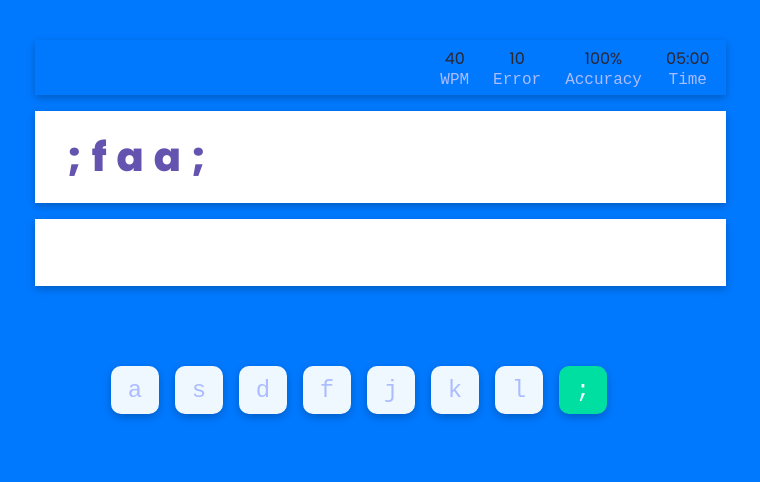
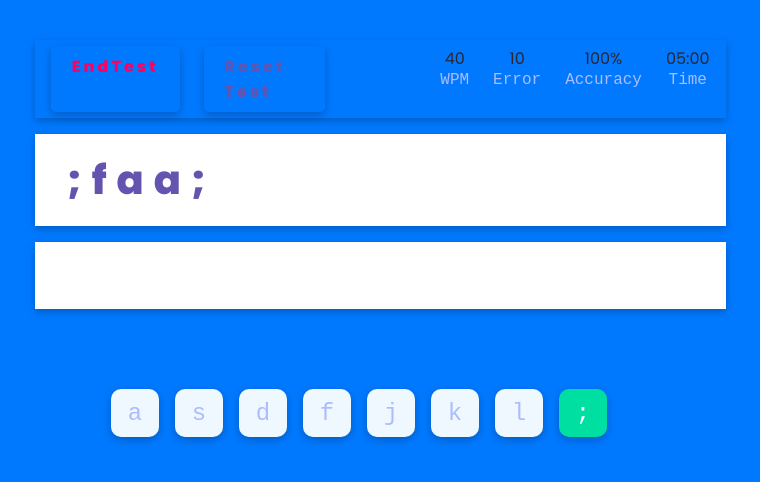
Before and after one commit to rahulkr-dev/touch-typing, a React (Create React App) app: page / in a window 1280 px wide. Shown: the top 482 px of the page, without its empty margins (157-917 px from the left). Built offline with nearby package versions, Linux system fonts and the light colour scheme.

Commit message:
Add reset and endTest funcalities

```diff
--- a/src/app/typingSlice.js
+++ b/src/app/typingSlice.js
@@ -27,14 +27,14 @@ const initialState = {
   displayChar: generateWord(5),
   totalChar: 0,
   typedChar: "",
-  typedCorrectChar:"",
+  typedCorrectChar: "",
   displayKeys: displayKeyArr,
   nextChar: "",
   totalTyped: 0,
   correctTyped: 0,
-  nextCharPointer:0,
-  testStarted:false,
-  totalTime:300
+  nextCharPointer: 0,
+  testStarted: false,
+  totalTime: 300,
 };
 
 export const typingSlice = createSlice({
@@ -61,10 +61,9 @@ export const typingSlice = createSlice({
       //   cheking for correctType
       if (backspace == state.nextChar) {
         state.correctTyped += 1;
-        state.typedCorrectChar+= backspace
-        state.nextCharPointer+=1;
-        state.nextChar =
-          state.displayChar[state.nextCharPointer];
+        state.typedCorrectChar += backspace;
+        state.nextCharPointer += 1;
+        state.nextChar = state.displayChar[state.nextCharPointer];
       }
 
       // Check Weather display word finished or not
@@ -73,7 +72,7 @@ export const typingSlice = createSlice({
         state.displayChar = newWord;
         state.totalChar += newWord.length;
         state.nextChar = state.displayChar[0];
-        state.nextCharPointer=0;
+        state.nextCharPointer = 0;
       }
     },
     // INITAL SETUP
@@ -82,33 +81,40 @@ export const typingSlice = createSlice({
       state.totalChar = state.displayChar.length;
     },
     // TOTA TIME
-    setTime:(state)=>{
-      state.totalTime-=1
+    setTime: (state) => {
+      state.totalTime -= 1;
     },
 
     // WHEN TEST END
-    testEnd:(state)=>{
+    testEnd: (state) => {
       // logic
+      state.testStarted = false;
     },
 
-      // RESET EVERYTHING
-    resetTest:(state)=>{
-      state=initialState
-      // state.displayChar = generateWord(5),
-      // state.totalChar= 0,
-      // state.typedChar= "",
-      // state.typedCorrectChar= "",
-      // state.displayKeys = displayKeyArr,
-      // state.nextChar= "",
-      // state.totalTyped= 0,
-      // state.correctTyped= 0,
-      // state.nextCharPointer=0,
-      // state.testStarted=false,
-      // state.totalTime= 300
-    }
+    // RESET EVERYTHING
+    resetTest: (state) => {
+      const word = generateWord(5)
+      state.displayChar = word;
+      state.totalChar= 0;
+      state.typedChar= "";
+      state.typedCorrectChar= "";
+      state.displayKeys = displayKeyArr;
+      state.nextChar= "";
+      state.totalTyped= 0;
+      state.correctTyped= 0;
+      state.nextCharPointer=0;
+      state.testStarted=false;
+      state.totalTime= 300
+    },
   },
 });
 
-export const { handleTypeBoxChange, initialNextChar,setTime,testEnd,resetTest } = typingSlice.actions;
+export const {
+  handleTypeBoxChange,
+  initialNextChar,
+  setTime,
+  testEnd,
+  resetTest,
+} = typingSlice.actions;
 
 export default typingSlice.reducer;
--- /dev/null
+++ b/src/components/result/EndTest.jsx
@@ -0,0 +1,18 @@
+import React from "react";
+import { useDispatch } from "react-redux";
+import style from "./result.module.css";
+import { testEnd } from "../../app/typingSlice";
+const EndTest = () => {
+  const dispatch = useDispatch();
+
+  const handleEndTest = () => {
+    dispatch(testEnd());
+  };
+  return (
+    <div onClick={handleEndTest} className={style.endTest}>
+      EndTest
+    </div>
+  );
+};
+
+export default EndTest;
--- /dev/null
+++ b/src/components/result/ResetTest.jsx
@@ -0,0 +1,15 @@
+import React from 'react'
+import { useDispatch } from 'react-redux'
+import style from "./result.module.css"
+import { resetTest } from '../../app/typingSlice'
+const ResetTest = () => {
+    const dispatch = useDispatch()
+    const handleResetTest = ()=>{
+        dispatch(resetTest())
+    }
+  return (
+    <div onClick={handleResetTest} className={style.resetTest}>Reset Test</div>
+  )
+}
+
+export default ResetTest
--- a/src/components/result/Result.jsx
+++ b/src/components/result/Result.jsx
@@ -2,10 +2,14 @@ import React from 'react'
 import ResultBox from './ResultBox'
 import Time from "./Time"
 import style from "./result.module.css"
+import EndTest from './EndTest'
+import ResetTest from './ResetTest'
 
 const Result = () => {
   return (
     <div className={style.container}>
+      <EndTest />
+      <ResetTest />
       <ResultBox id={"WPM"} value={`40`} />
       <ResultBox id="Error" value="10" />
       <ResultBox id="Accuracy" value="100%" />
--- a/src/components/result/result.module.css
+++ b/src/components/result/result.module.css
@@ -1,4 +1,4 @@
-.container{
+.container {
   display: flex;
   background-color: var(--backgroundColor);
   box-shadow: var(--pBShadow);
@@ -8,23 +8,23 @@
   width: 73.5%; /* Default width for big screens */
 }
 
-.box{
+.box {
   color: var(--displayWord);
   font-weight: normal;
   display: flex;
   flex-direction: column;
-    gap:0;
+  gap: 0;
   /* justify-content: center; */
   align-items: center;
 }
-.box>div:last-child{
+.box > div:last-child {
   color: var(--lightGray);
   font-weight: normal;
   font-family: monospace;
   font-size: 1rem;
 }
 
-.startTest{
+.startTest {
   position: fixed;
   padding: 1rem 2rem;
   font-weight: bold;
@@ -32,16 +32,39 @@
   font-size: 1.1rem;
   top: 70%;
   left: 40%;
-  background:var(--purple);
+  background: var(--purple);
   transform: translateX(-50%);
   cursor: pointer;
   border-radius: 5px;
 }
 
+.endTest,
+.resetTest {
+  padding: 0.5rem 1.3rem;
+  box-shadow: var(--pBShadow);
+  cursor: pointer;
+  text-transform: capitalize;
+  letter-spacing: 3px;
+  font-style: 1.2rem;
+  font-weight: bold;
+  border-radius: 5px;
+}
+.endTest {
+  color: var(--wrong);
+  /* background-color: var(--backgroundColor); */
+}
+
+.resetTest {
+  color: var(--purple);
+  margin-right: 5.7rem;
+}
 @media (max-width: 768px) {
   /* Medium screens */
   .container {
     width: 85%;
+  }
+  .resetTest {
+    margin-right: auto;
   }
 }
 
@@ -50,4 +73,7 @@
   .container {
     width: 100%;
   }
+  .resetTest {
+    margin-right: auto;
   }
+}
```
Lines whose indentation alone changed are shown as unchanged.
